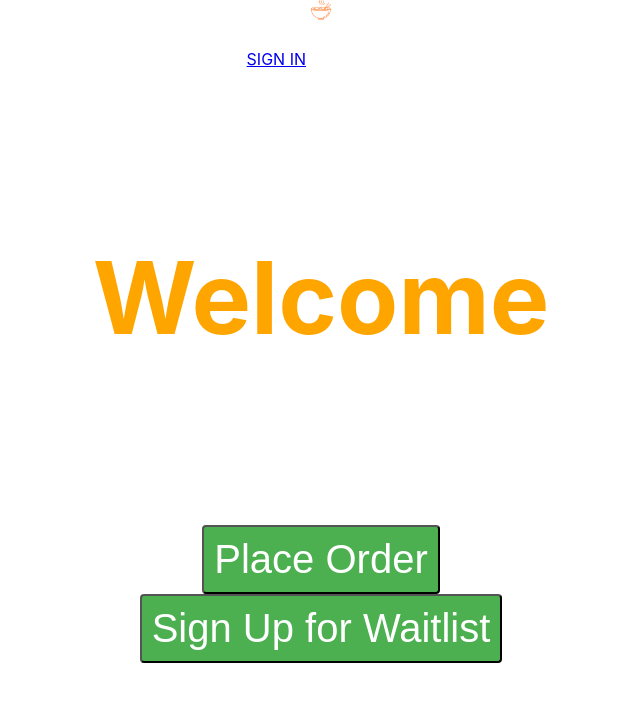
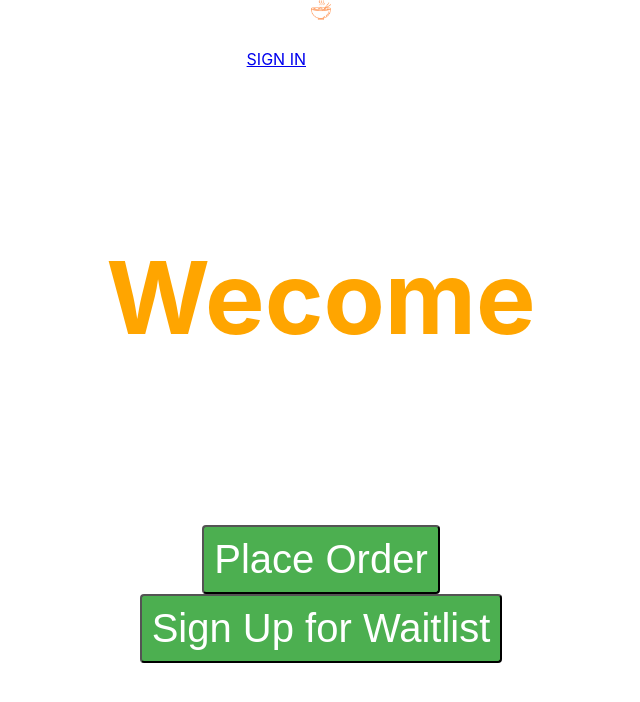
Before and after one commit to leowei31/nwhacks2021, a React (Create React App) app: page / in a window 1280 px wide. Shown: the top 702 px of the page, without its empty margins (319-959 px from the left). Built offline with nearby package versions, Linux system fonts and the light colour scheme; no server answers.

Commit message:
updated buttons

```diff
--- a/src/components/custom-button/customButton.styles.css
+++ b/src/components/custom-button/customButton.styles.css
@@ -7,3 +7,11 @@
     margin: 0 auto;
     display: block;
   }
+
+.customBtn:hover {background-color: #3e8e41}
+
+.customBtn:active {
+  background-color: #3e8e41;
+  box-shadow: 0 5px #666;
+  transform: translateY(4px);
+}
--- a/src/pages/home/homePage.page.jsx
+++ b/src/pages/home/homePage.page.jsx
@@ -6,7 +6,7 @@ class HomePage extends React.Component {
     render() {
         return (
             <div className="HomePage">
-                <h1 style={{color: "orange"}}>Welcome</h1>
+                <h1 style={{color: "orange"}}>Wecome</h1>
                 <CustomButton>Place Order</CustomButton>
                 <CustomButton>Sign Up for Waitlist</CustomButton>
             </div>
```
Also changed, not shown: 1 other file (tests, documents, lock files or other folders).
